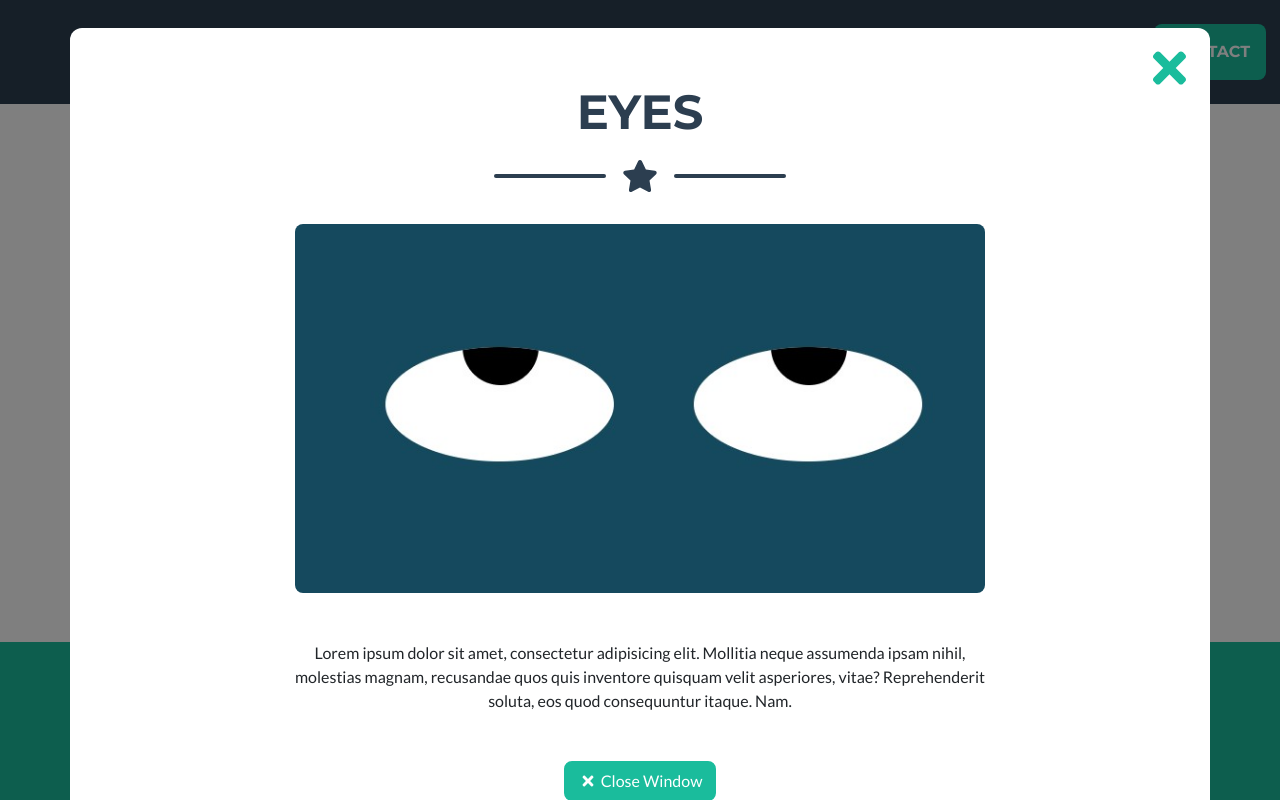
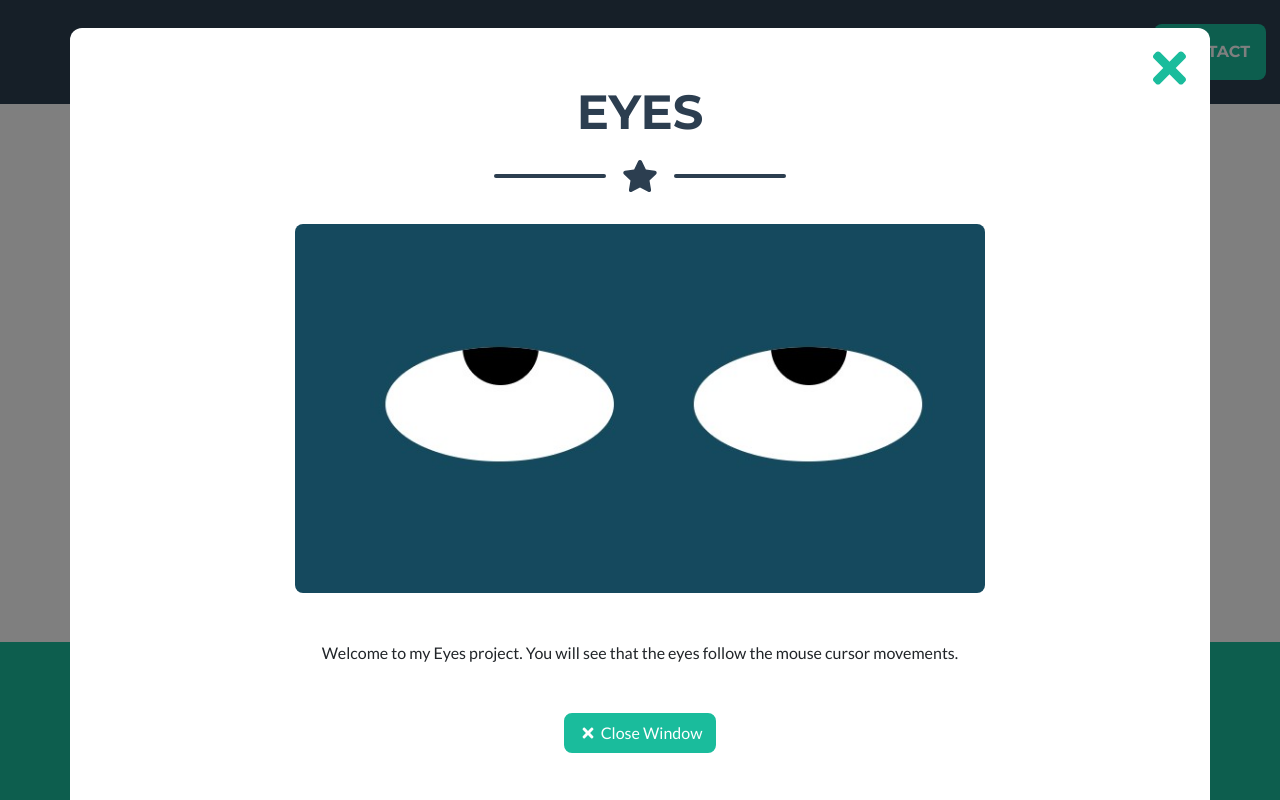
Before and after one commit to ayana-perry-lytics/perryas.github.io, a plain HTML site: page index.html in a window 1280 px wide. Both pictures are taken after a click on the element 260 px from the left and 1391 px from the top of the page. Shown: the part 991-1791 px from the top of the page. Drawn offline with nearby package versions, Linux system fonts and the light colour scheme.

Commit message:
Update index.html

```diff
--- a/index.html
+++ b/index.html
@@ -240,7 +240,7 @@
                                     <!-- Portfolio Modal - Image-->
                                     <img class="img-fluid rounded mb-5" src="assets/img/portfolio/eyes.jpeg" alt="" />
                                     <!-- Portfolio Modal - Text-->
-                                    <p class="mb-5">Lorem ipsum dolor sit amet, consectetur adipisicing elit. Mollitia neque assumenda ipsam nihil, molestias magnam, recusandae quos quis inventore quisquam velit asperiores, vitae? Reprehenderit soluta, eos quod consequuntur itaque. Nam.</p>
+                                    <p class="mb-5">Welcome to my Eyes project.  You will see that the eyes follow the mouse cursor movements.</p>
                                     <button class="btn btn-primary" data-dismiss="modal">
                                         <i class="fas fa-times fa-fw"></i>
                                         Close Window
@@ -274,7 +274,7 @@
                                     <!-- Portfolio Modal - Image-->
                                     <img class="img-fluid rounded mb-5" src="assets/img/portfolio/mymap.jpeg" alt="" />
                                     <!-- Portfolio Modal - Text-->
-                                    <p class="mb-5">Lorem ipsum dolor sit amet, consectetur adipisicing elit. Mollitia neque assumenda ipsam nihil, molestias magnam, recusandae quos quis inventore quisquam velit asperiores, vitae? Reprehenderit soluta, eos quod consequuntur itaque. Nam.</p>
+                                    <p class="mb-5">Welcome to the Bus-Tracker project.</p>
                                     <button class="btn btn-primary" data-dismiss="modal">
                                         <i class="fas fa-times fa-fw"></i>
                                         Close Window
@@ -308,7 +308,7 @@
                                     <!-- Portfolio Modal - Image-->
                                     <img class="img-fluid rounded mb-5" src="assets/img/portfolio/pacman.jpeg" alt="" />
                                     <!-- Portfolio Modal - Text-->
-                                    <p class="mb-5">Lorem ipsum dolor sit amet, consectetur adipisicing elit. Mollitia neque assumenda ipsam nihil, molestias magnam, recusandae quos quis inventore quisquam velit asperiores, vitae? Reprehenderit soluta, eos quod consequuntur itaque. Nam.</p>
+                                    <p class="mb-5">Welcome to the PacMan showcase project.</p>
                                     <button class="btn btn-primary" data-dismiss="modal">
                                         <i class="fas fa-times fa-fw"></i>
                                         Close Window
```
